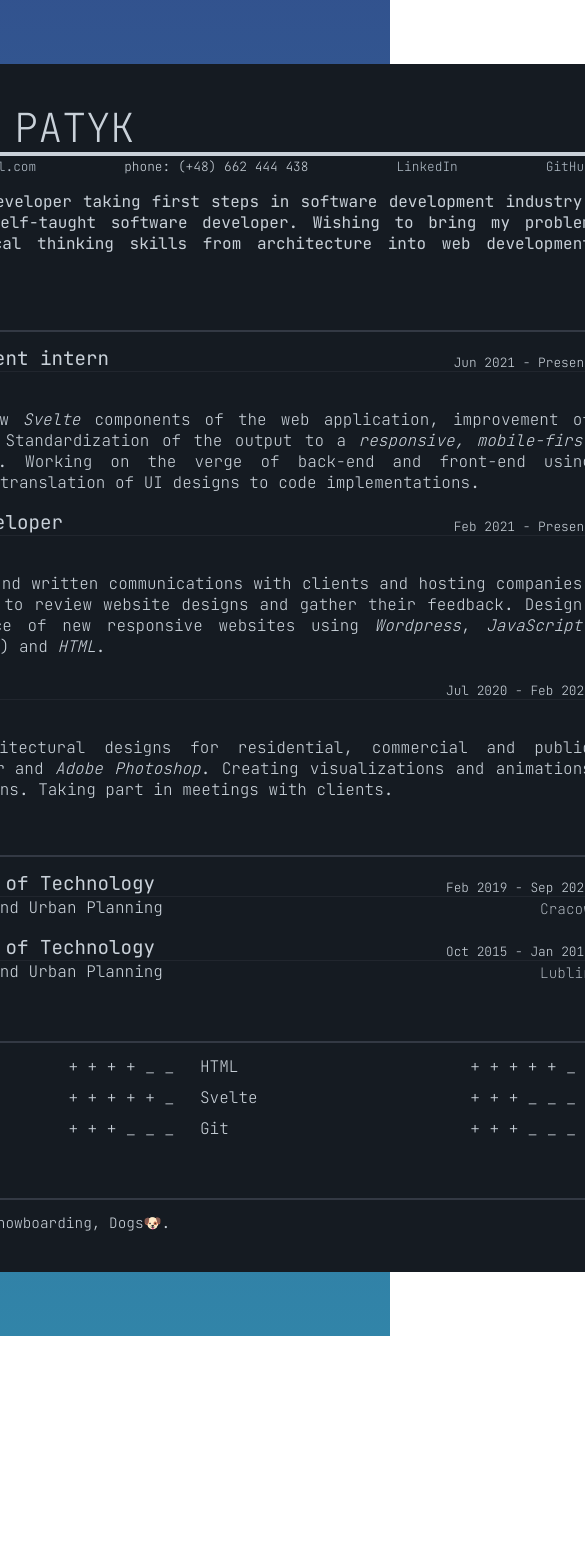
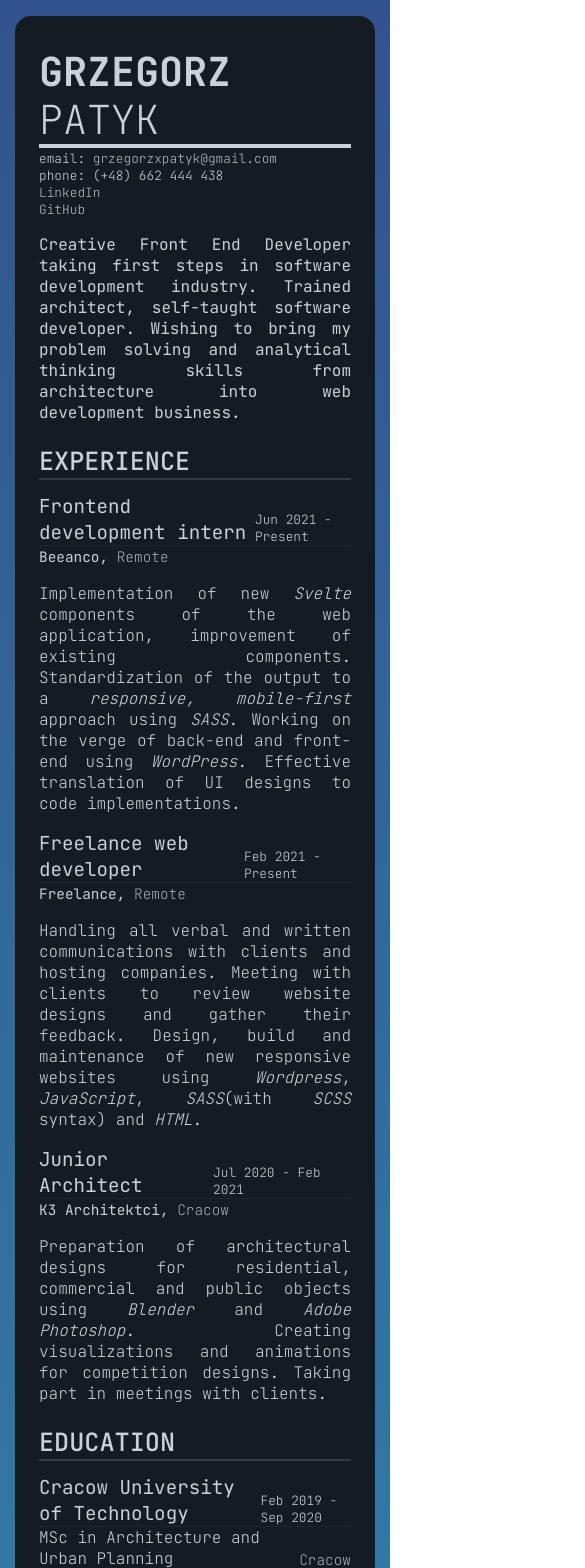
Before and after one commit to grzegorzxpatyk/my-resume, a React (Create React App) app: page / in a window 390 px wide. Shown: the top 1568 px of the page, 585 px wide, since content can reach past the window. Before the commit the page ends 1336 px from the top, so only its background shows below. Built offline with nearby package versions, Linux system fonts and the light colour scheme.

Commit message:
responsivestyling

```diff
--- a/src/Resume.scss
+++ b/src/Resume.scss
@@ -50,6 +50,25 @@
     margin-bottom: 0;
 }
 
+@media screen and (max-width: 768px) {
+    .resume {
+        width: 80vw;
+        padding: 2rem 1.5rem;
+        margin: 1rem 1vw;
+        height: fit-content;
+    }
+
+    .contact-info {
+        flex-direction: column;
+        align-items: flex-start;
+    }
+
+    .skills-list {
+        display: flex;
+        flex-direction: column;
+    }
+}
+
 @media print {
     .resume {
         margin: 0;
```
